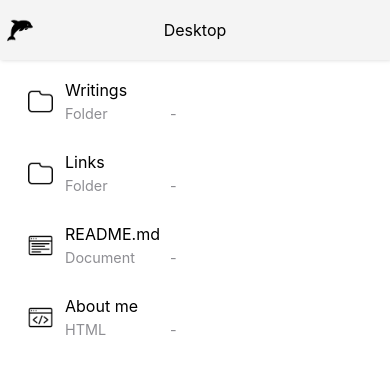
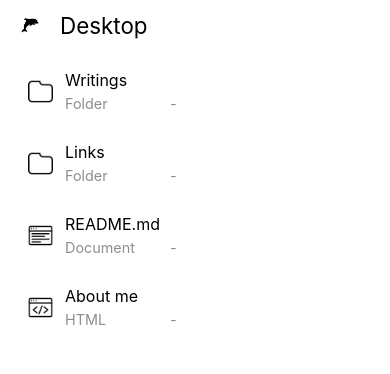
Before and after one commit to jzfqiu/DolphinOS, a React (Create React App) app: page / in a window 390 px wide. Shown: the top 374 px of the page. Built offline with nearby package versions, Linux system fonts and the light colour scheme.

Commit message:
More Mobile style adjustments

```diff
--- a/src/App.tsx
+++ b/src/App.tsx
@@ -1,12 +1,16 @@
 import React, { useEffect, useState } from "react";
+import { useDispatch } from "react-redux";
 import Mobile from "./components/Mobile";
 import System from "./components/System";
+import { getPaths } from "./components/Utils";
 
 
 export default function App() {
+    const [width, setWidth] = useState<number>(window.innerWidth);
+    const dispatch = useDispatch();
+
+    // Switch between mobile and desktop
     // https://stackoverflow.com/questions/39435395/reactjs-how-to-determine-if-the-application-is-being-viewed-on-mobile-or-deskto
-    const [width, setWidth] = useState<number>(window.innerWidth);
-
     function handleWindowSizeChange() {
         setWidth(window.innerWidth);
     }
@@ -17,6 +21,13 @@ export default function App() {
         }
     }, []);
 
+    // Open Window loaded through address bar
+    useEffect(()=>{
+        const openedProgram = getPaths().program;
+        if (openedProgram !== "")
+            dispatch({ type: "window/mount", payload: openedProgram });
+    }, [dispatch])
+
     const isMobile = width <= 768;
 
     if (isMobile)
--- a/src/Components/Mobile.tsx
+++ b/src/Components/Mobile.tsx
@@ -2,7 +2,7 @@ import React from "react";
 import { useDispatch, useSelector } from "react-redux";
 import { RootState } from "../store";
 import { applications, buildContent } from "./Utils";
-import cross from "../assets/icons/cross.svg";
+import previous from "../assets/icons/previous.png";
 import dolphin from "../assets/icons/dolphin.png";
 import "../styles/Mobile.sass";
 
@@ -21,18 +21,23 @@ export default function Mobile(props: {}) {
 		<div className="Mobile">
 			<div className="MobileHeader">
 				{program === "desktop" ? (
-					<img src={dolphin} alt={"Dolphin"}></img>
+					// <span className="MobileHeaderClose"></span>
+                    <img
+                    className="MobileHeaderClose"
+						src={dolphin}
+						alt={"Logo"}
+					/>
 				) : (
 					<img
                     className="MobileHeaderClose"
-						src={cross}
-						alt={"Close"}
+						src={previous}
+						alt={"Back"}
 						onClick={() => {
 							dispatch({ type: "window/unmount", payload: program });
 						}}
 					/>
 				)}
-				<p>{appData.title}</p>
+				<p>{appData.type === "Folder" ? appData.title : ""}</p>
                 <span></span>
 			</div>
             <div className="MobileContent">
--- a/src/Components/Window.tsx
+++ b/src/Components/Window.tsx
@@ -7,12 +7,12 @@ import { RootState } from "../store";
 // Default window size in px
 const DefaultSize = {
 	x: window.innerWidth * 0.8,
-	y: window.innerHeight * 0.7,
+	y: window.innerHeight * 0.8,
 };
 
 const DefaultPos = {
 	x: window.innerWidth * 0.1,
-	y: window.innerHeight * 0.1,
+	y: 40,
 };
 
 type WindowProps = {
@@ -41,7 +41,7 @@ export default function Window(props: WindowProps) {
 	const [pos, setPos] = useState(
 		appData.initialPos
 			? appData.initialPos
-			: { x: DefaultPos.x + nProcesses * 20, y: DefaultPos.x + nProcesses * 20 }
+			: { x: DefaultPos.x + nProcesses * 20, y: DefaultPos.y + nProcesses * 20 }
 	);
 	const [size, setSize] = useState(
 		appData.initialSize ? appData.initialSize : DefaultSize
--- a/src/styles/Mobile.sass
+++ b/src/styles/Mobile.sass
@@ -14,23 +14,23 @@ a
 
     .MobileHeader
         @include Common.flex-and-center
-        min-height: 30px
+        height: 30px
         padding: 10px 0
-        background-color: Common.$SystemBackground
+        // background-color: Common.$SystemBackground
         width: 100%
-        filter: drop-shadow(1px 0 2px lightgray)
+        // filter: drop-shadow(1px 0 2px lightgray)
 
         & img
-            width: 30px
-            margin: 5px
+            width: 20px
+            margin: 10px 20px
         & p
             width: calc( 100% - 80px )
-            text-align: center
+            // text-align: center
+            white-space: nowrap
+            overflow: hidden
+            font-size: 1.4em
         & span
             width: 40px
-        & .MobileHeaderClose
-            width: 15px
-            margin: 10px
 
     .FolderItem
         margin: 10px
```
Also changed, not shown: src/assets/icons/previous.png (added).
